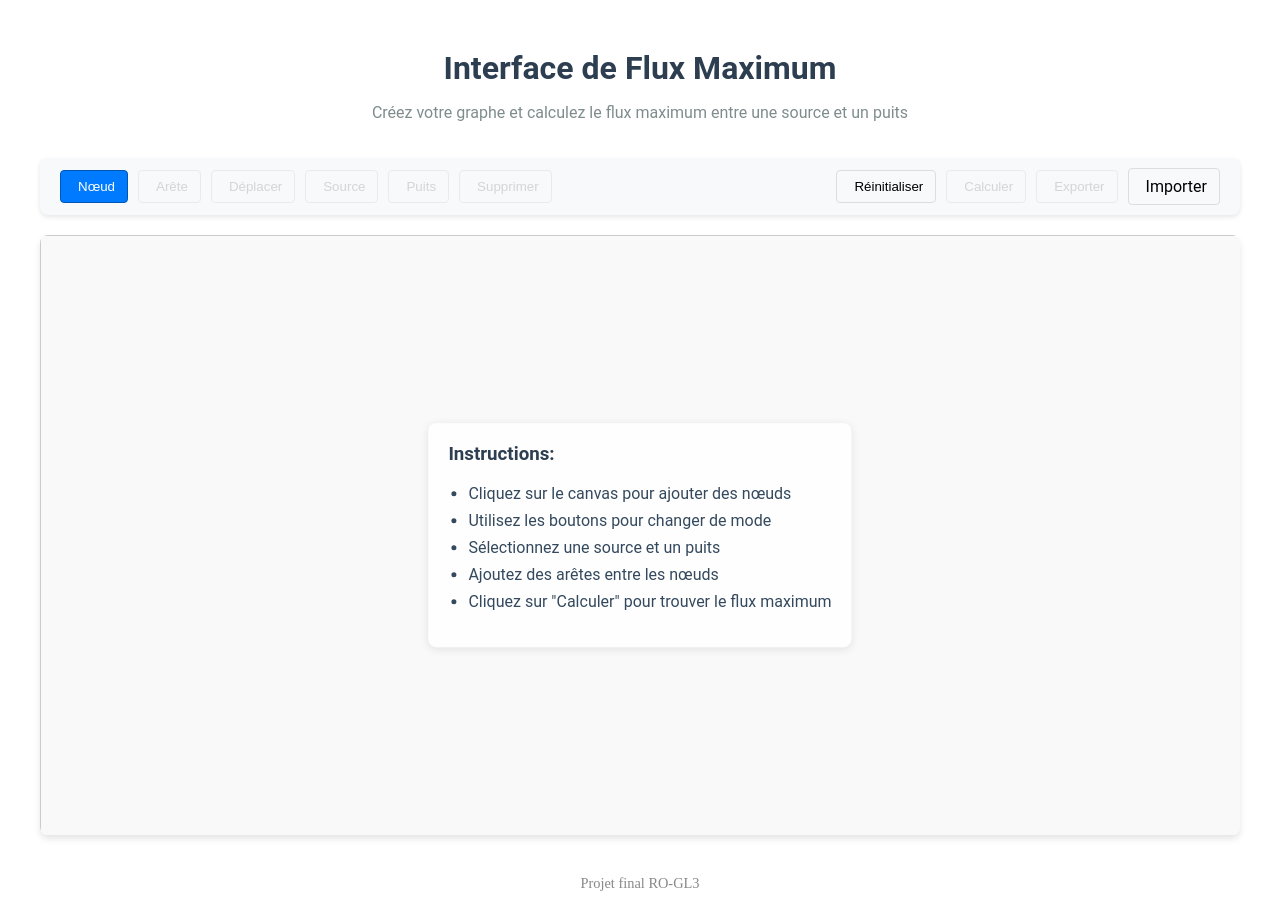
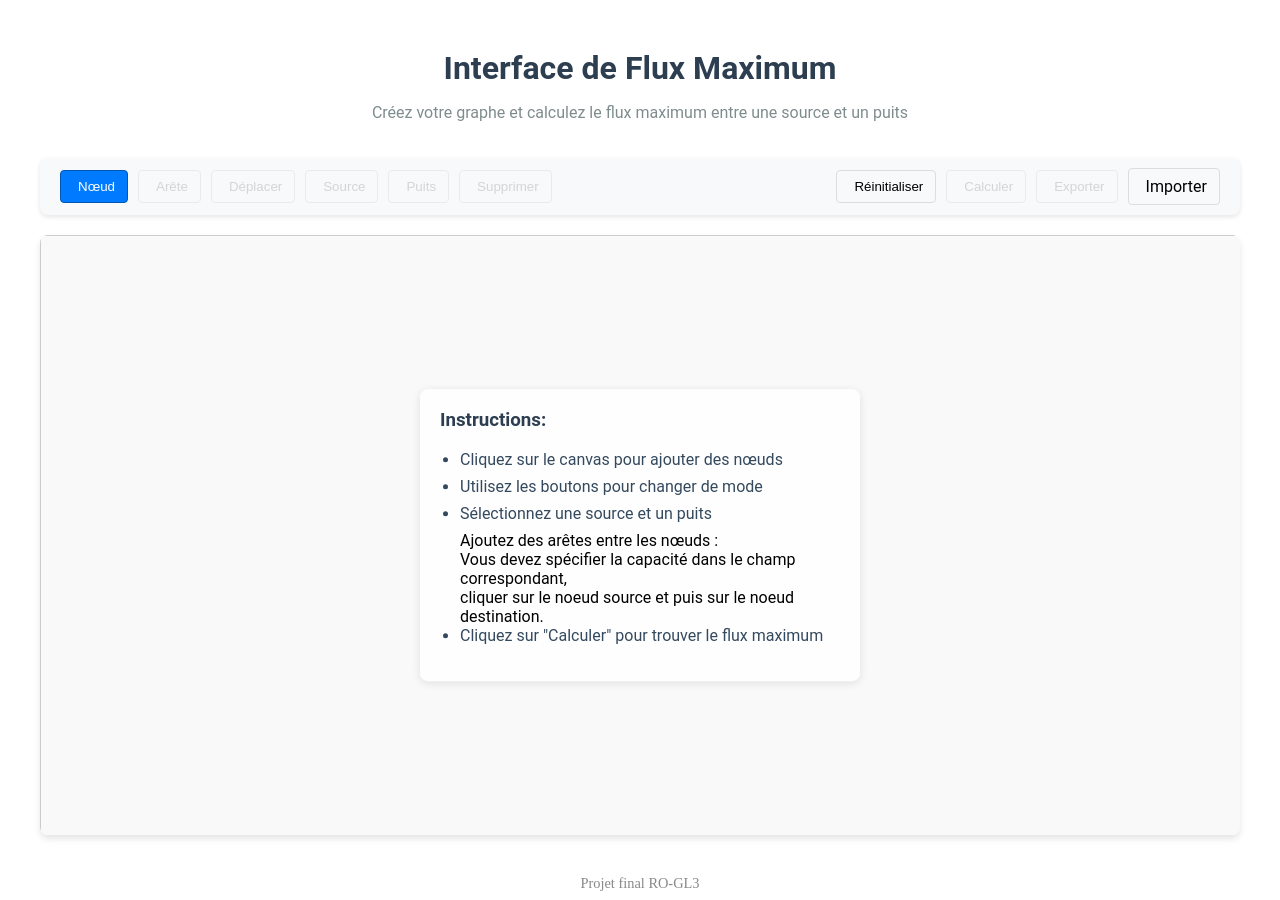
Before and after one commit to oussama-grami/Adep, an Angular app: page / in a window 1280 px wide. Built offline with nearby package versions, Linux system fonts and the light colour scheme.

Commit message:
Update max-flow.component.html

```diff
--- a/src/app/components/max-flow/max-flow.component.html
+++ b/src/app/components/max-flow/max-flow.component.html
@@ -98,7 +98,9 @@
           <li>Cliquez sur le canvas pour ajouter des nœuds</li>
           <li>Utilisez les boutons pour changer de mode</li>
           <li>Sélectionnez une source et un puits</li>
-          <li>Ajoutez des arêtes entre les nœuds</li>
+         Ajoutez des arêtes entre les nœuds :<br>
+          Vous devez spécifier la capacité dans le champ correspondant, <br>
+          cliquer sur le noeud source et puis sur le noeud destination.
           <li>Cliquez sur "Calculer" pour trouver le flux maximum</li>
         </ul>
       </div>
```
